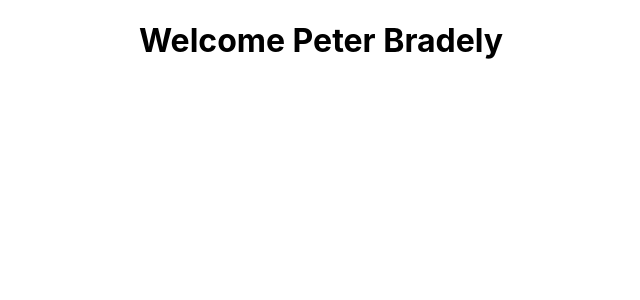
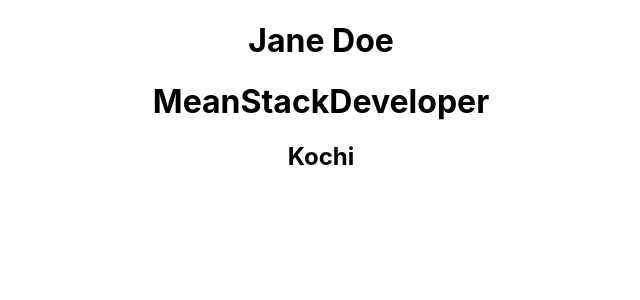
Before and after one commit to sarathiscookie/react-complete-guide, a React (Create React App) app: page / in a window 1280 px wide. Shown: the top 300 px of the page, without its empty margins (319-959 px from the left). Built offline with nearby package versions, Linux system fonts and the light colour scheme.

Commit message:
Specifying Children with JSX

```diff
--- a/src/App.js
+++ b/src/App.js
@@ -2,11 +2,16 @@ import React from 'react';
 import './App.css';
 
 function App() {
+
+  // User details
   const user = {
-    firstName: 'Peter',
-    lastName: 'Bradely'
+    firstName: 'Jane',
+    lastName: 'Doe',
+    address: 'Kochi',
+    job: 'MeanStackDeveloper'
   };
 
+  // Greetings
   function greetings(user)
   {
     if(user) {
@@ -15,12 +20,34 @@ function App() {
     else {
       return `No users`;
     }
+  }
 
+  // Job Details
+  function jobs(user)
+  {
+    return user.job;
   }
+
+  // Address Details
+  function address(user)
+  {
+    return user.address;
+  }
+
+  const reactDom = <h1>{greetings(user)}</h1>;
+
+  const reactDomWithChild = (
+    <div>
+      <h1>{ jobs(user) }</h1>
+      <h2>{ address(user) }</h2>
+    </div>
+  );
+
 
   return (
     <div className="App">
-      <h1>Welcome {greetings(user)}</h1>
+      <div>{reactDom}</div>
+      {reactDomWithChild}
     </div>
   );
 }
```
